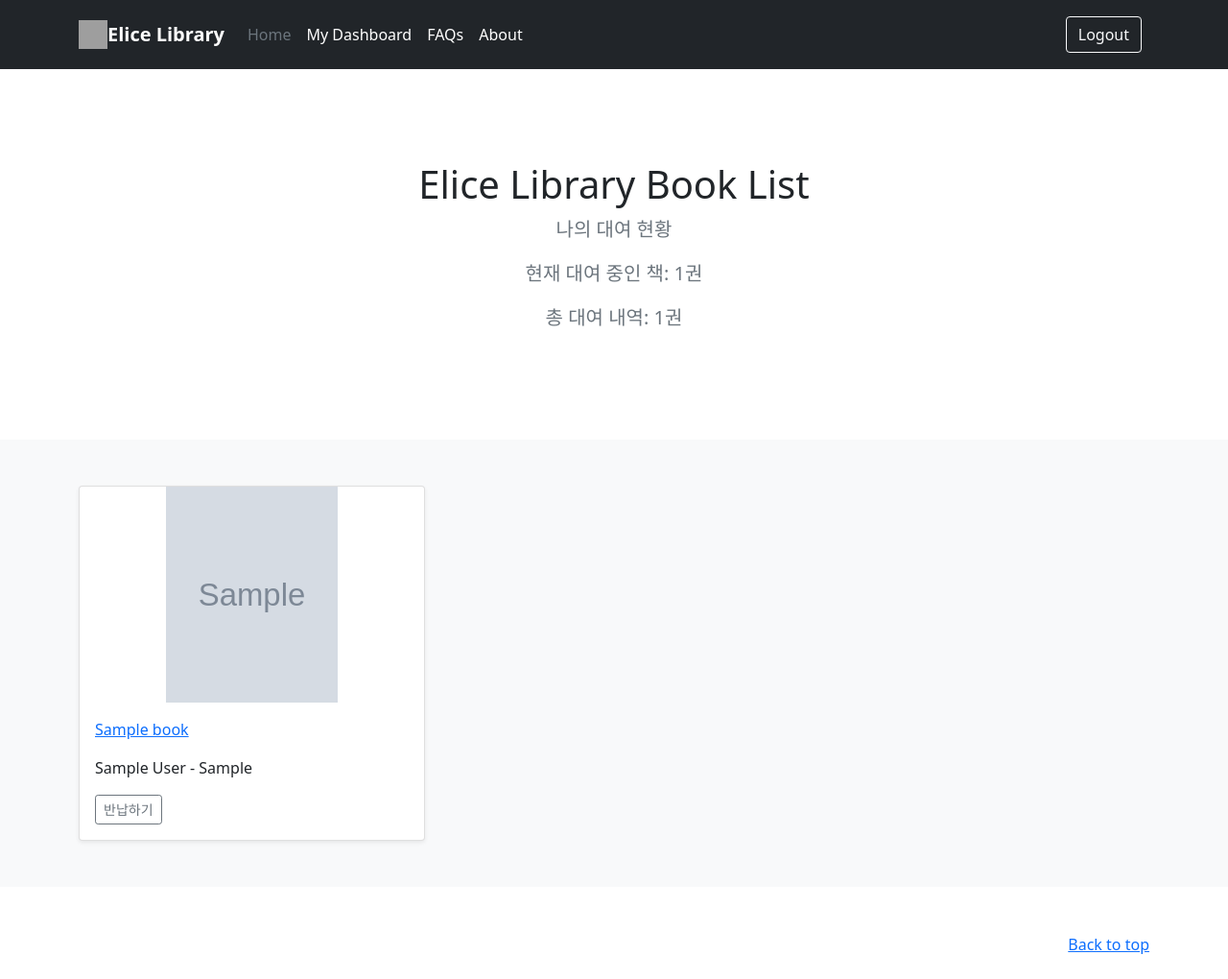
After one commit to martinalee94/elice_library_p1, a Flask app: page /dashboard/1 in a window 1280 px wide. The commit adds this page. Shown: the whole page at 96% size. Run offline with Flask 2, Linux system fonts and the light colour scheme; the visitor is signed in with stand-in values (Sample User, id 1); tables that the repository leaves empty hold one stand-in row (values such as "Sample post"); grey boxes marked "Sample" are stand-in pictures; some libraries are stand-ins or nearby versions; grey boxes are pictures that could not be loaded.

Commit message:
book rent api

```diff
--- a/app/__init__.py
+++ b/app/__init__.py
@@ -21,11 +21,14 @@ def create_app():
     from . import auth
     app.register_blueprint(auth.bp)
 
-    from . import books
-    app.register_blueprint(books.bp)
+    from . import main
+    app.register_blueprint(main.bp)
 
     from . import detail
     app.register_blueprint(detail.bp)
+
+    from . import dashboard
+    app.register_blueprint(dashboard.bp)
 
     @app.route('/')
     def welcome():
--- a/app/auth.py
+++ b/app/auth.py
@@ -10,10 +10,10 @@ bcrypt = Bcrypt()
 @bp.before_app_request
 def load_logged_in_user():
     user_id = session.get('login')
-    if login is None:
+    if user_id is None:
         g.user = None
     else:
-        g.user = Users.query.filter(Users.user_id == user_id).first()
+        g.user = Users.query.filter(Users.id == user_id).first()
 
 @bp.route('/login', methods=['POST', 'GET'])
 def login():
--- /dev/null
+++ b/app/dashboard.py
@@ -0,0 +1,33 @@
+from flask import Flask, Blueprint, json, render_template, jsonify, session, request, g, redirect, url_for, flash
+from app import db
+from app.models import Users, Books, Rent
+from sqlalchemy.sql import func, distinct
+
+bp = Blueprint("dashboard", __name__, url_prefix="/dashboard")
+
+@bp.route('/<id>', methods=['GET', 'POST'])
+def dashboard(id):
+    if request.method == 'GET':
+        # if g.user is None:
+        #     msg ='로그인이 필요한 서비스입니다.'
+        #     flash(msg)
+        #     return redirect('/home')
+        #else:
+        rent_list = Books.query.join(Books.rent).filter(Rent.user_id ==  session.get('login')).all()
+
+        cur_count = db.session.query(func.count(Rent.user_id)).filter(Rent.status == 1).group_by(Rent.user_id).having(Rent.user_id == session.get('login')).first()[0]
+        #cur_count = Rent.query.filter((Rent.user_id == session.get('login')) & (Rent.status == 1)).count()
+        total_count = db.session.query(func.count(Rent.user_id)).group_by(Rent.user_id).having(Rent.user_id == session.get('login')).first()[0]
+        return render_template('dashboard.html', book_list = rent_list, cur_count = cur_count, total_count = total_count )
+    elif request.method == 'POST':
+        book_id = request.form.get('book_id')
+        book = Books.query.filter(Books.id == book_id).first()
+        book.stock += 1
+        rent_list = Rent.query.filter((Rent.user_id == session.get('login')) & (Rent.status == 1)).all()
+
+        for rent in rent_list:
+            if rent.book_id == book_id:
+                rent.status = 0
+
+        db.session.commit()
+        return jsonify({'result':'success'})
--- a/app/templates/base.html
+++ b/app/templates/base.html
@@ -40,6 +40,7 @@
   </head>
 
   {% block scripts %}
+
   {% endblock %}
 
   <body>
@@ -54,7 +55,9 @@
 
           <ul class="nav col-12 col-lg-auto me-lg-auto mb-2 justify-content-center mb-md-0">
             <li><a href="/home" class="nav-link px-2 text-secondary">Home</a></li>
-            <li><a href="#" class="nav-link px-2 text-white">My Dashboard</a></li>
+            {%if session['login'] %}
+            <li><a href="/dashboard/{{g.user.id}}" class="nav-link px-2 text-white">My Dashboard</a></li>
+            {% endif %}
             <li><a href="#" class="nav-link px-2 text-white">FAQs</a></li>
             <li><a href="#" class="nav-link px-2 text-white">About</a></li>
           </ul>
--- /dev/null
+++ b/app/templates/dashboard.html
@@ -0,0 +1,70 @@
+{% extends 'base.html' %}
+{% block style %}
+{% endblock %}
+
+{% block scripts %}
+<script>
+   function returnBook(id){
+        book_id = id
+        $.ajax({
+            url:'/dashboard/${g.user.id}',
+            type:'POST',
+            data:{
+                'book_id':book_id
+            },
+            success:function(res){
+                if(res['result'] === 'success'){
+                    alert('반납성공')
+                } else{
+                    alert('잠시 후에 다시 시도해 주세요.')
+                }
+                window.location.reload(true)
+            }
+        })
+    }
+</script>
+{% endblock %}
+
+
+{% block content %}
+
+<main>
+    <section class="py-5 text-center container">
+        <div class="row py-lg-5">
+        <div class="col-lg-6 col-md-8 mx-auto">
+            <h1 class="fw-light">Elice Library Book List</h1>
+            <p class="lead text-muted">나의 대여 현황</p>
+            <p class="lead text-muted">현재 대여 중인 책: {{cur_count}}권</p>
+            <p class="lead text-muted">총 대여 내역: {{total_count}}권</p>
+        </div>
+        </div>
+    </section>
+
+
+
+    <div class="album py-5 bg-light">
+        <div class="container">
+
+        <div class="row row-cols-1 row-cols-sm-2 row-cols-md-3 g-3">
+            {% for book in book_list%}
+            <div class="col">
+            <div class="card shadow-sm">
+                <img src="{{ url_for('static', filename='{}'.format(book.image)) }}" class="bd-placeholder-img" width="50%" style="margin-right: auto; margin-left: auto;" height="225" alt="book_image">
+
+                <div class="card-body">
+                <p id="book-title"><a href="/books/detail/{{book.isbn}}">{{ book.book_name}}</a></p>
+                <p>{{book.author}} - {{book.publisher}}</p>
+                <div class="d-flex justify-content-between align-items-center">
+                    <div class="btn-group">
+                        <button type="button" class="btn btn-sm btn-outline-secondary" onClick="returnBook('{{book.id}}')">반납하기</button>
+                    </div>
+                </div>
+                </div>
+            </div>
+            </div>
+            {% endfor %}
+        </div>
+        </div>
+    </div>
+    </main>
+{% endblock %}
```
Also changed, not shown: app/books.py (deleted, +0 -19 lines), app/main.py (added, +39 -0 lines), app/models.py (+13 -18 lines), app/templates/home.html (+38 -4 lines).
